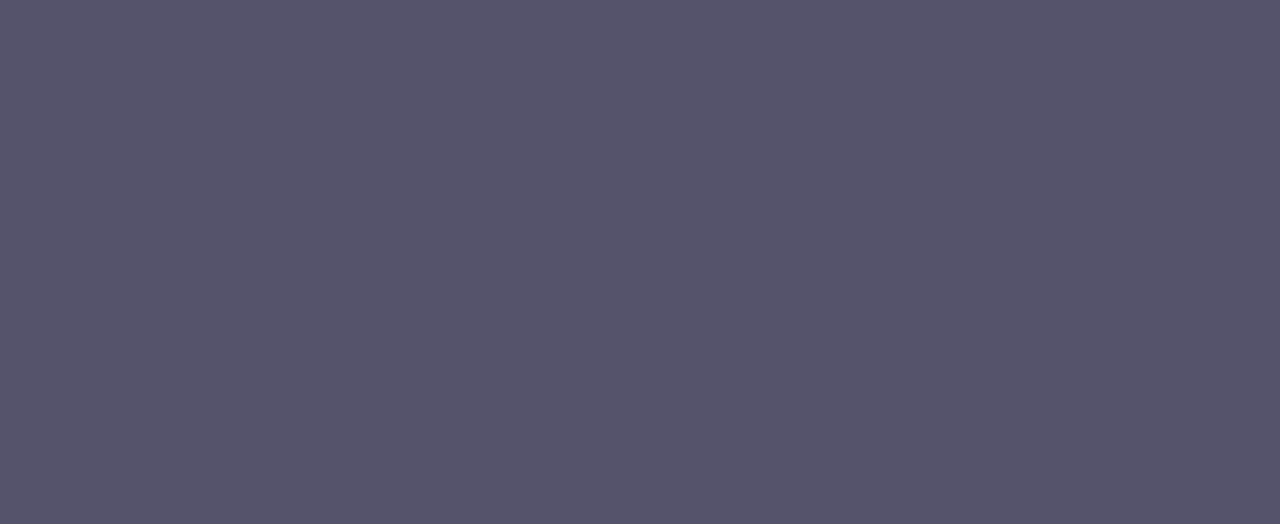
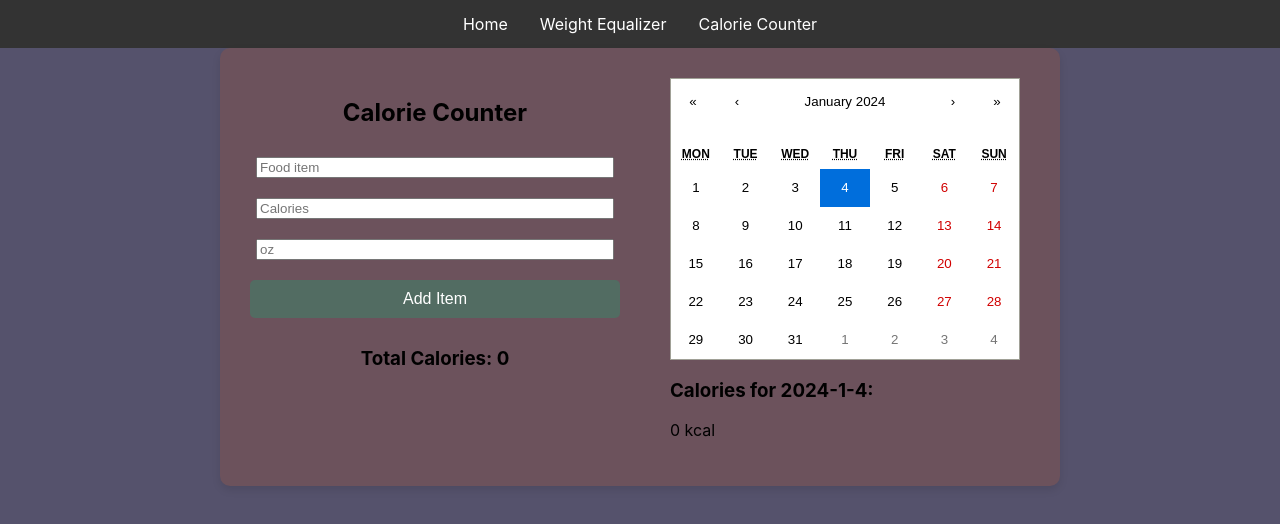
Before and after one commit to babotavo419/myBodyWeightLift, a React (Create React App) app in the folder my-app/: page /calorie-counter in a window 1280 px wide. Before the commit this address had no page. Shown: the top 524 px of the page. Built offline with nearby package versions, Linux system fonts and the light colour scheme.

Commit message:
added a calender and a calorie counter

```diff
--- a/my-app/package.json
+++ b/my-app/package.json
@@ -6,6 +6,7 @@
     "@testing-library/user-event": "^13.5.0",
     "firebase": "^10.7.1",
     "react": "^18.2.0",
+    "react-calendar": "^4.8.0",
     "react-dom": "^18.2.0",
     "react-router-dom": "^6.21.1",
     "react-scripts": "5.0.1",
--- a/my-app/public/index.html
+++ b/my-app/public/index.html
@@ -13,7 +13,7 @@
 
     <link rel="manifest" href="%PUBLIC_URL%/manifest.json" />
 
-    <title>React App</title>
+    <title>Weight Equalizer</title>
   </head>
   <body>
     <noscript>You need to enable JavaScript to run this app.</noscript>
--- a/my-app/src/App.jsx
+++ b/my-app/src/App.jsx
@@ -116,8 +116,9 @@ function WeightEqualizer() {
   };
 
   return (
+    <>
+        <NavBar />
     <div className="container">
-      <NavBar />
       <h2 className="black-heading">Weight Equalizer Calculator</h2>
 
       <select value={goal} onChange={e => setGoal(e.target.value)} className="input">
@@ -139,6 +140,7 @@ function WeightEqualizer() {
         </div>
       )}
     </div>
+    </>
   );
 }
 
--- /dev/null
+++ b/my-app/src/CalorieCalendar.jsx
@@ -0,0 +1,27 @@
+import React, { useState } from 'react';
+import Calendar from 'react-calendar';
+import 'react-calendar/dist/Calendar.css'; // Default styling
+
+function CalorieCalendar({ calorieLog }) {
+  const [date, setDate] = useState(new Date());
+
+  const onChange = (newDate) => {
+    setDate(newDate);
+  };
+
+  const formatDate = (date) => {
+    return `${date.getFullYear()}-${date.getMonth() + 1}-${date.getDate()}`;
+  };
+
+  return (
+    <div>
+      <Calendar onChange={onChange} value={date} />
+      <div>
+        <h3>Calories for {formatDate(date)}:</h3>
+        <p>{calorieLog[formatDate(date)] || 0} kcal</p>
+      </div>
+    </div>
+  );
+}
+
+export default CalorieCalendar;
--- /dev/null
+++ b/my-app/src/CalorieCounter.css
@@ -0,0 +1,68 @@
+.calorie-container {
+    max-width: 800px;
+    margin: 0 auto;
+    padding: 20px;
+    background-color: #6C525C;
+    border-radius: 10px;
+    box-shadow: 0 4px 8px rgba(0, 0, 0, 0.1);
+    display: flex;
+    justify-content: space-between;
+    gap: 20px;
+    color: black;
+  }
+
+
+  .calorie-input-section, .calorie-calendar-section {
+    flex: 1;
+    padding: 10px;
+    display: flex;
+    flex-direction: column;
+    align-items: center;
+    max-width: 400px; /* Or any other max-width you prefer */
+  }
+
+  @media (max-width: 768px) {
+    .calorie-container {
+      flex-direction: column;
+      gap: 10px; /* Reduce the gap on smaller screens */
+    }
+
+    .calorie-input-section, .calorie-calendar-section {
+      width: 100%; /* Full width on smaller screens */
+      max-width: none;
+    }
+  }
+
+  .calorie-input, .calorie-button {
+    width: calc(100% - 20px); /* Full width minus padding */
+    margin: 10px 0;
+  }
+
+  .calorie-button {
+    padding: 10px 20px;
+    background-color: #526C62;
+    color: white;
+    border: none;
+    border-radius: 5px;
+    cursor: pointer;
+    font-size: 16px;
+    width: 100%; /* Match the input fields width */
+  }
+
+  .button:hover {
+    background-color: #b1c4bc;
+  }
+
+  .calorie-list {
+    list-style: none;
+    padding-left: 0;
+    width: 100%; /* Ensure the list takes full width of its container */
+  }
+
+  .calorie-list-item {
+    background-color: #e9ecef;
+    padding: 10px;
+    margin-top: 5px;
+    border-radius: 5px;
+    width: 100%; /* Ensure the list items take full width of the list */
+  }
--- /dev/null
+++ b/my-app/src/CalorieCounter.jsx
@@ -0,0 +1,81 @@
+// src/CalorieCounter.js
+import React, { useState } from 'react';
+import './CalorieCounter.css';
+import NavBar from './NavBar';
+import CalorieCalendar from './CalorieCalendar';
+
+function CalorieCounter() {
+  const [items, setItems] = useState([]);
+  const [food, setFood] = useState('');
+  const [calories, setCalories] = useState('');
+  const [calorieLog, setCalorieLog] = useState({});
+  const [ounces, setOunces] = useState('');
+
+  const addItem = () => {
+    if (food && calories) {
+      setItems([...items, { food, calories: Number(calories) }]);
+      addCaloriesForDate(new Date(), Number(calories)); // Add calories to the current date
+      setFood('');
+      setCalories('');
+    }
+  };
+
+  const totalCalories = items.reduce((total, item) => total + item.calories, 0);
+  const addCaloriesForDate = (date, calories) => {
+    const formattedDate = `${date.getFullYear()}-${date.getMonth() + 1}-${date.getDate()}`;
+    setCalorieLog({
+      ...calorieLog,
+      [formattedDate]: (calorieLog[formattedDate] || 0) + calories,
+    });
+  };
+
+  const handleOuncesChange = (e) => {
+    setOunces(e.target.value);
+  };
+
+  return (
+    <>
+    <NavBar />
+    <div className="calorie-container">
+      <div className="calorie-input-section">
+        <h2>Calorie Counter</h2>
+        <input
+          className="calorie-input"
+          type="text"
+          placeholder="Food item"
+          value={food}
+          onChange={(e) => setFood(e.target.value)}
+        />
+        <input
+          className="calorie-input"
+          type="number"
+          placeholder="Calories"
+          value={calories}
+          onChange={(e) => setCalories(e.target.value)}
+        />
+        <input
+          className="calorie-input"
+          type="text"
+          placeholder="oz"
+          // Value should correspond to a state that represents the oz, not 'food'
+          value={ounces}
+          onChange={handleOuncesChange}
+        />
+        <button className="calorie-button" onClick={addItem}>Add Item</button>
+
+        <h3>Total Calories: {totalCalories}</h3>
+        <ul className="calorie-list">
+          {items.map((item, index) => (
+            <li key={index} className="calorie-list-item">{item.food}: {item.calories} calories</li>
+          ))}
+        </ul>
+      </div>
+      <div className="calorie-calendar-section">
+        <CalorieCalendar calorieLog={calorieLog} />
+      </div>
+    </div>
+    </>
+  );
+}
+
+export default CalorieCounter;
--- a/my-app/src/LandingPage.jsx
+++ b/my-app/src/LandingPage.jsx
@@ -5,8 +5,9 @@ import './LandingPage.css';
 
 function LandingPage() {
   return (
+    <>
+      <NavBar />
     <div className="landing-container">
-      <NavBar />
       <h1 className="landing-header">Welcome to the Weight Equalizer App</h1>
       <p className="landing-text">
         The "Weight Equalizer" app is designed as a fitness planning tool to help users align their body weight and strength training goals, particularly focusing on progressive weight training.
@@ -30,6 +31,7 @@ function LandingPage() {
       </p>
       <Link to="/weight-equalizer" className="landing-button">Get Started</Link>
     </div>
+    </>
   );
 }
 
--- a/my-app/src/NavBar.jsx
+++ b/my-app/src/NavBar.jsx
@@ -13,6 +13,9 @@ function NavBar() {
         <li>
           <Link to="/weight-equalizer" className="nav-item">Weight Equalizer</Link>
         </li>
+        <li>
+          <Link to="/calorie-counter" className="nav-item">Calorie Counter</Link>
+        </li>
       </ul>
     </nav>
   );
--- a/my-app/src/index.js
+++ b/my-app/src/index.js
@@ -1,9 +1,11 @@
+// index.jsx
 import React from 'react';
 import ReactDOM from 'react-dom/client';
-import { BrowserRouter as Router, Routes, Route, Link } from 'react-router-dom';
+import { BrowserRouter as Router, Routes, Route } from 'react-router-dom';
 import './index.css';
 import App from './App';
 import LandingPage from './LandingPage';
+import CalorieCounter from './CalorieCounter'; // Import the CalorieCounter component
 import reportWebVitals from './reportWebVitals';
 
 const root = ReactDOM.createRoot(document.getElementById('root'));
@@ -13,6 +15,7 @@ root.render(
       <Routes>
         <Route path="/" element={<LandingPage />} />
         <Route path="/weight-equalizer" element={<App />} />
+        <Route path="/calorie-counter" element={<CalorieCounter />} /> {/* New Route for Calorie Counter */}
       </Routes>
     </Router>
   </React.StrictMode>
```
Also changed, not shown: 1 other file (tests, documents, lock files or other folders).
